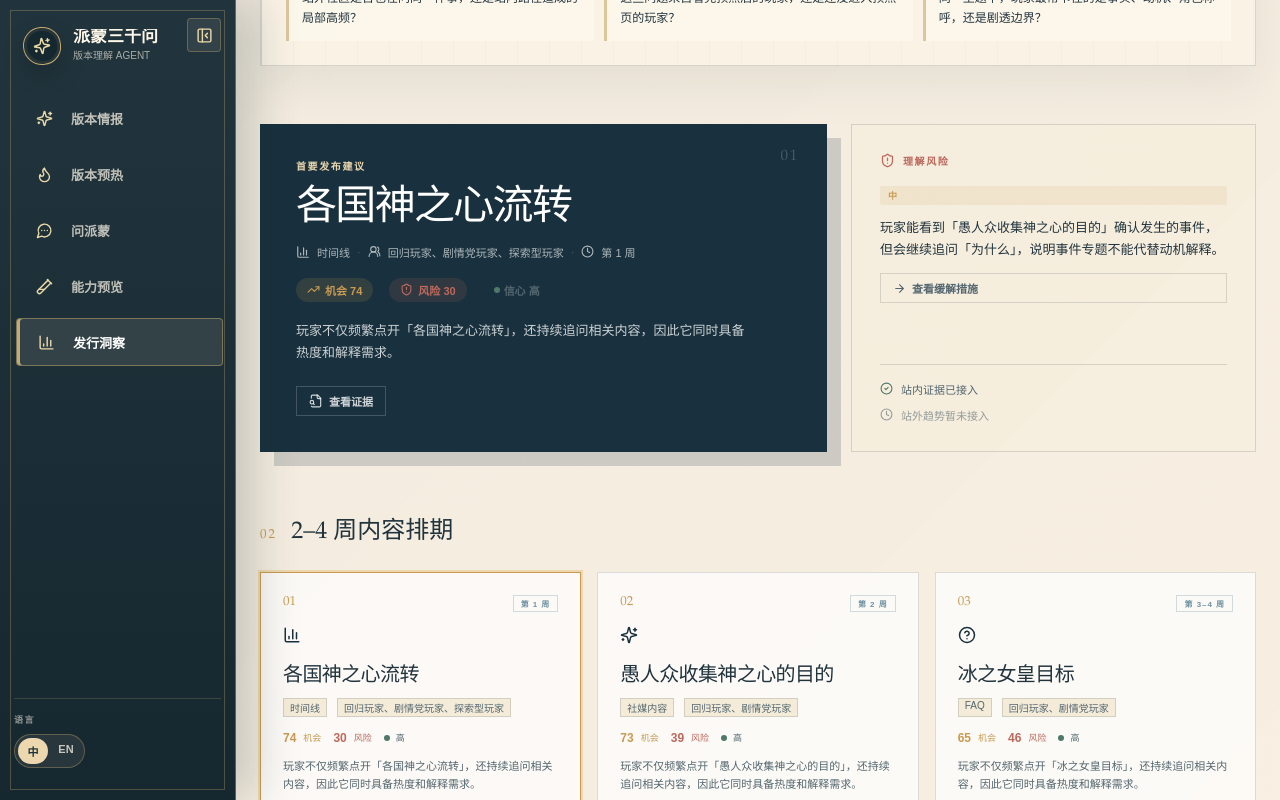
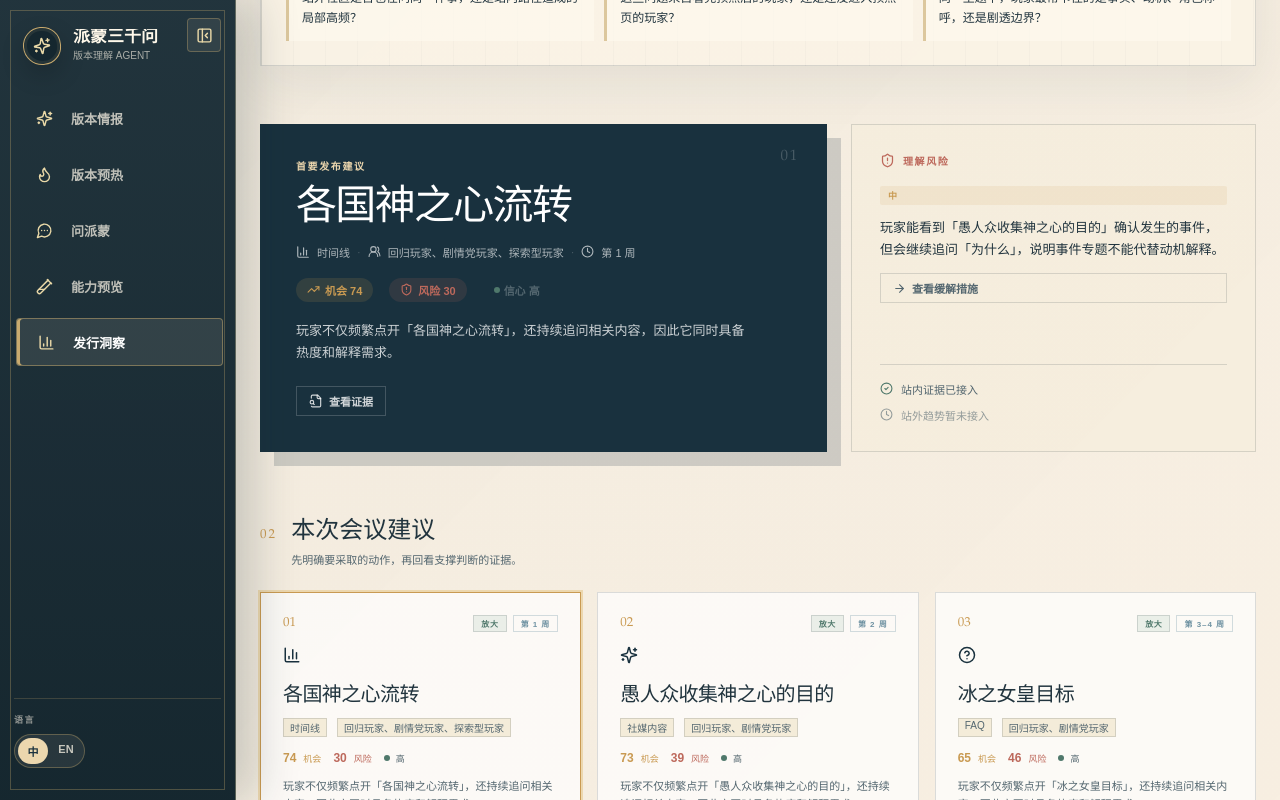
Before and after one commit to 6chHenry/paimon-asks-everything, a Next.js app: page /insights in a window 1280 px wide. Both pictures are taken after a click on the button "查看证据". Shown: the part 2063-2863 px from the top of the page. Built offline with nearby package versions, Linux system fonts and the light colour scheme; no server answers.

Commit message:
feat: present release insights as meeting brief

```diff
--- a/components/release-decision-center.tsx
+++ b/components/release-decision-center.tsx
@@ -31,7 +31,9 @@ import type { Language } from "@/lib/domain";
 import { t } from "@/lib/i18n";
 import {
   computeReleaseDecisions,
+  decisionKindLabelZh,
   type ReleaseAction,
+  type ReleaseDecisionKind,
   type ReleaseDecisionData,
   type ReleaseFormat,
   type ReleaseInsightsInput,
@@ -85,6 +87,12 @@ const WINDOW_NAMES: Record<string, [string, string]> = {
   week_2: ["第 2 周", "Week 2"],
   week_3_4: ["第 3–4 周", "Weeks 3–4"],
   watch: ["观察", "Watch"],
+};
+
+const DECISION_KIND_LABELS: Record<ReleaseDecisionKind, [string, string]> = {
+  amplify: [decisionKindLabelZh("amplify"), "Amplify"],
+  explain: [decisionKindLabelZh("explain"), "Explain"],
+  hold: [decisionKindLabelZh("hold"), "Hold"],
 };
 
 const CONFIDENCE_COLORS: Record<string, string> = {
@@ -349,7 +357,16 @@ export default function ReleaseDecisionPage() {
       <section className="release-schedule-section">
         <div className="release-section-heading">
           <span className="section-index">02</span>
-          <h2>{t(language, "2–4 周内容排期", "2–4 week content schedule")}</h2>
+          <div>
+            <h2>{t(language, "本次会议建议", "This meeting's decisions")}</h2>
+            <p>
+              {t(
+                language,
+                "先明确要采取的动作，再回看支撑判断的证据。",
+                "Decide the action first, then review the evidence behind it.",
+              )}
+            </p>
+          </div>
         </div>
         <div className="release-schedule-grid">
           {visibleActions.map((action, i) => (
@@ -780,6 +797,9 @@ function ReleaseActionCard({
       : action.confidence === "medium"
         ? isZh ? confidenceLabelZh(action.confidence) : "medium"
         : isZh ? confidenceLabelZh(action.confidence) : "low";
+  const decisionKindLabel = isZh
+    ? DECISION_KIND_LABELS[action.decisionKind][0]
+    : DECISION_KIND_LABELS[action.decisionKind][1];
 
   return (
     <article
@@ -790,7 +810,12 @@ function ReleaseActionCard({
         <span className="release-action-index">
           {String(index + 1).padStart(2, "0")}
         </span>
-        <span className="release-action-window">{windowLabel}</span>
+        <div className="release-action-window-group">
+          <span className={`release-decision-kind ${action.decisionKind}`}>
+            {decisionKindLabel}
+          </span>
+          <span className="release-action-window">{windowLabel}</span>
+        </div>
       </div>
       <div className="release-action-icon">
         <FormatIcon size={18} />
@@ -827,7 +852,12 @@ function ReleaseActionCard({
         </span>
       </div>
       {isSelected && (
-        <div className="release-action-evidence">
+        <>
+          <div className="release-action-verification">
+            <strong>{t(language, "验证方法", "Verification")}</strong>
+            <p>{isZh ? action.verificationZh : action.verificationEn}</p>
+          </div>
+          <div className="release-action-evidence">
           <strong>
             {t(language, "可复用模块", "Reusable modules")}
           </strong>
@@ -848,7 +878,8 @@ function ReleaseActionCard({
               </span>
             ))}
           </div>
-        </div>
+          </div>
+        </>
       )}
     </article>
   );
--- a/lib/release-insights.ts
+++ b/lib/release-insights.ts
@@ -57,6 +57,10 @@ export type Confidence = "high" | "medium" | "low";
 export type RiskSeverity = "high" | "medium" | "low" | "insufficient_data";
 
 export type ReleaseDecisionKind = "amplify" | "explain" | "hold";
+
+export function decisionKindLabelZh(kind: ReleaseDecisionKind): string {
+  return kind === "amplify" ? "放大" : kind === "explain" ? "解释" : "暂缓";
+}
 
 export interface ReleaseAction {
   id: string;
```
Also changed, not shown: app/globals.css, 1 other file (tests, documents, lock files or other folders).
